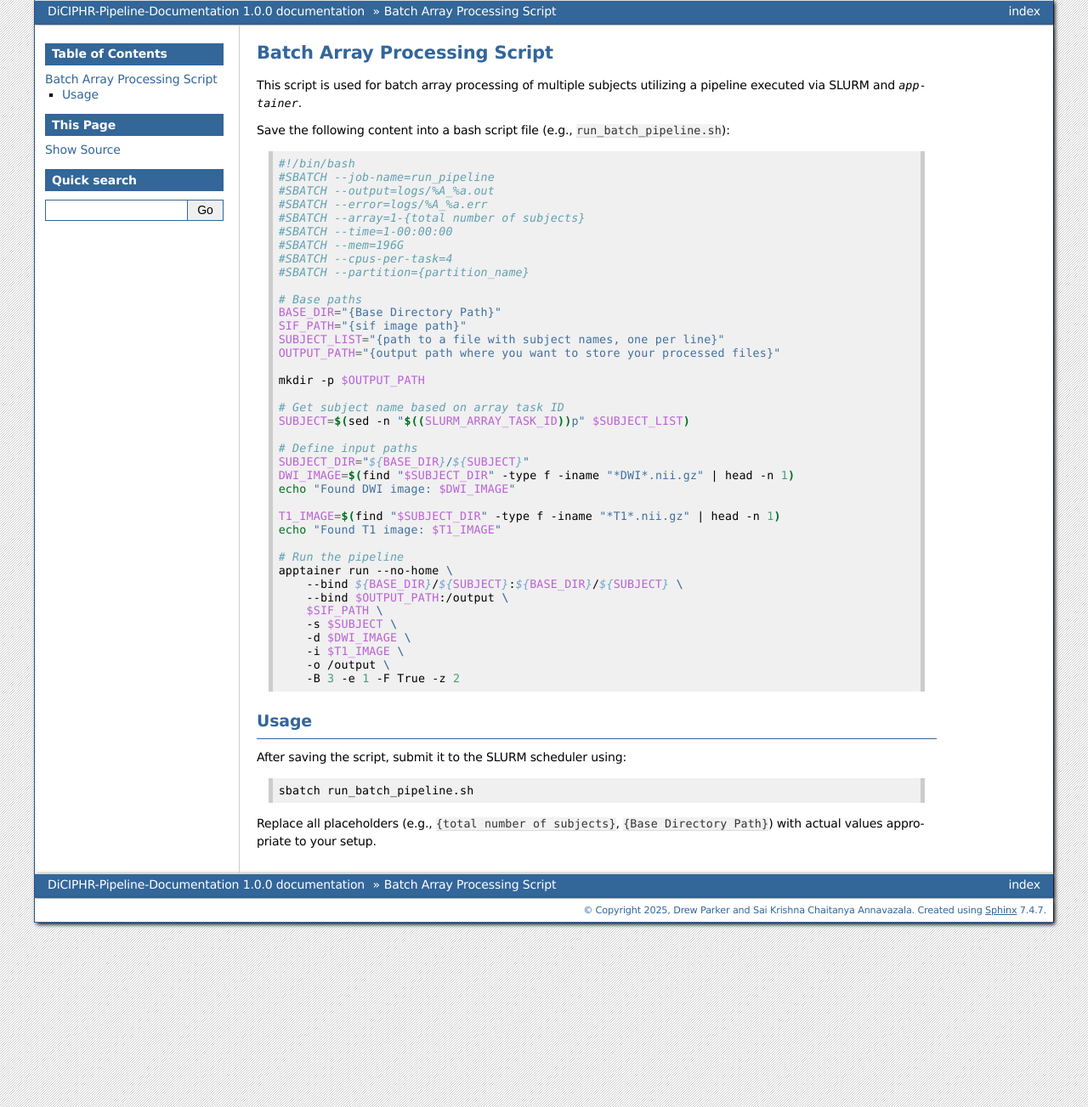
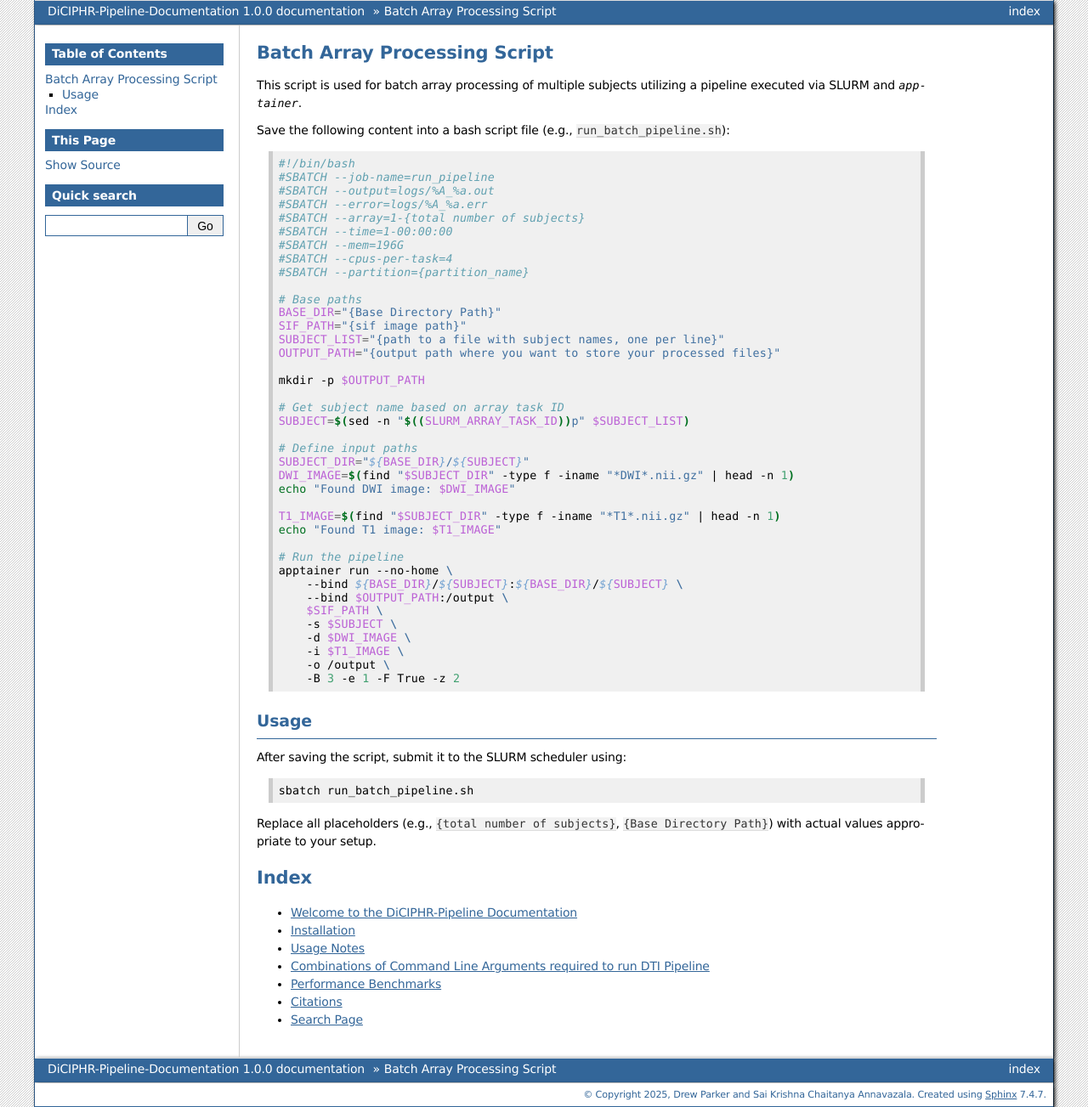
Before and after one commit to SaiKrishnaChaitanya24/DiCIPHR-Pipeline-Documentation, a Sphinx documentation site: the page built from source/batch_array.rst, in a window 1280 px wide. Shown: the whole page at 85% size. Built offline with Sphinx 7.4.7, drawn with Linux system fonts in a browser that asks for light colours.

Commit message:
Update batch_array.rst

```diff
--- a/source/batch_array.rst
+++ b/source/batch_array.rst
@@ -57,3 +57,14 @@ After saving the script, submit it to the SLURM scheduler using:
     sbatch run_batch_pipeline.sh
 
 Replace all placeholders (e.g., ``{total number of subjects}``, ``{Base Directory Path}``) with actual values appropriate to your setup.
+
+Index
+==================
+
+* :doc:`index`
+* :doc:`Installation`
+* :doc:`UsageNotes`
+* :doc:`RunningDTI`
+* :doc:`PerformanceBenchmarks`
+* :doc:`Citations`
+* :ref:`search`
```
